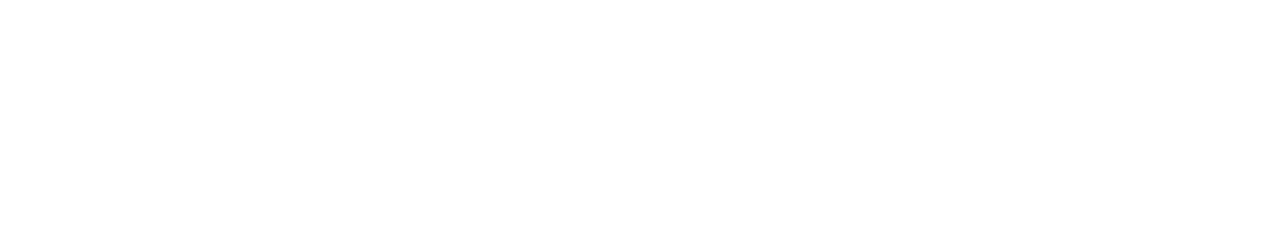
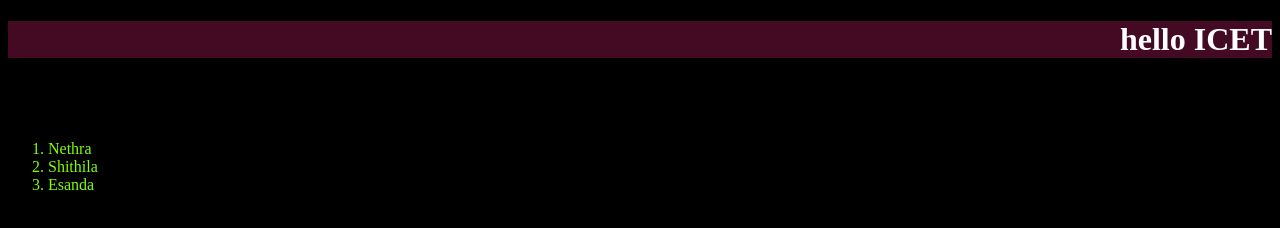
Before and after one commit to NethraPerera/internet-technology-day3, a plain HTML site: page index.html in a window 1280 px wide. Drawn offline with Linux system fonts and the light colour scheme.

Commit message:
element selectors

```diff
--- /dev/null
+++ b/CSS/style.css
@@ -0,0 +1,16 @@
+/* element selectors */
+h1 {
+    background-color: rgb(68, 10, 36) !important;
+    text-align: end;
+    color: white !important;
+}
+p{
+    font-style: italic;
+    font-size: large;
+}
+ol{
+    color: chartreuse;
+}
+body{
+    background-color: black;
+}
--- a/index.html
+++ b/index.html
@@ -1,11 +1,35 @@
 <!DOCTYPE html>
 <html lang="en">
+
 <head>
     <meta charset="UTF-8">
     <meta name="viewport" content="width=device-width, initial-scale=1.0">
     <title>Document</title>
+    <link rel="stylesheet" href="CSS/style.css">
+    <style>
+        /* this is  internal CSS */
+        h1 {
+            background-color: rgb(133, 62, 22);
+            text-align: end;
+            color: rgb(62, 10, 62);
+        }
+    </style>
 </head>
+
 <body>
+    <!-- this is inlilne CSS -->
+    <h1 style=" background-color: rgb(24, 151, 119);
+            text-align: end;
+            color: rgb(62, 10, 62);">
+        hello ICET
+    </h1>
 
+    <p>Lorem ipsum dolor sit amet consectetur adipisicing elit. Impedit nemo officia ad quasi beatae, hic quibusdam, vel rerum explicabo quis ut. A aperiam adipisci dicta quis quo atque omnis ratione!</p>
+    <ol>
+        <li>Nethra</li>
+        <li>Shithila</li>
+        <li>Esanda</li>
+    </ol>
 </body>
+
 </html>
```
Also changed, not shown: about.html (added, +12 -0 lines).
